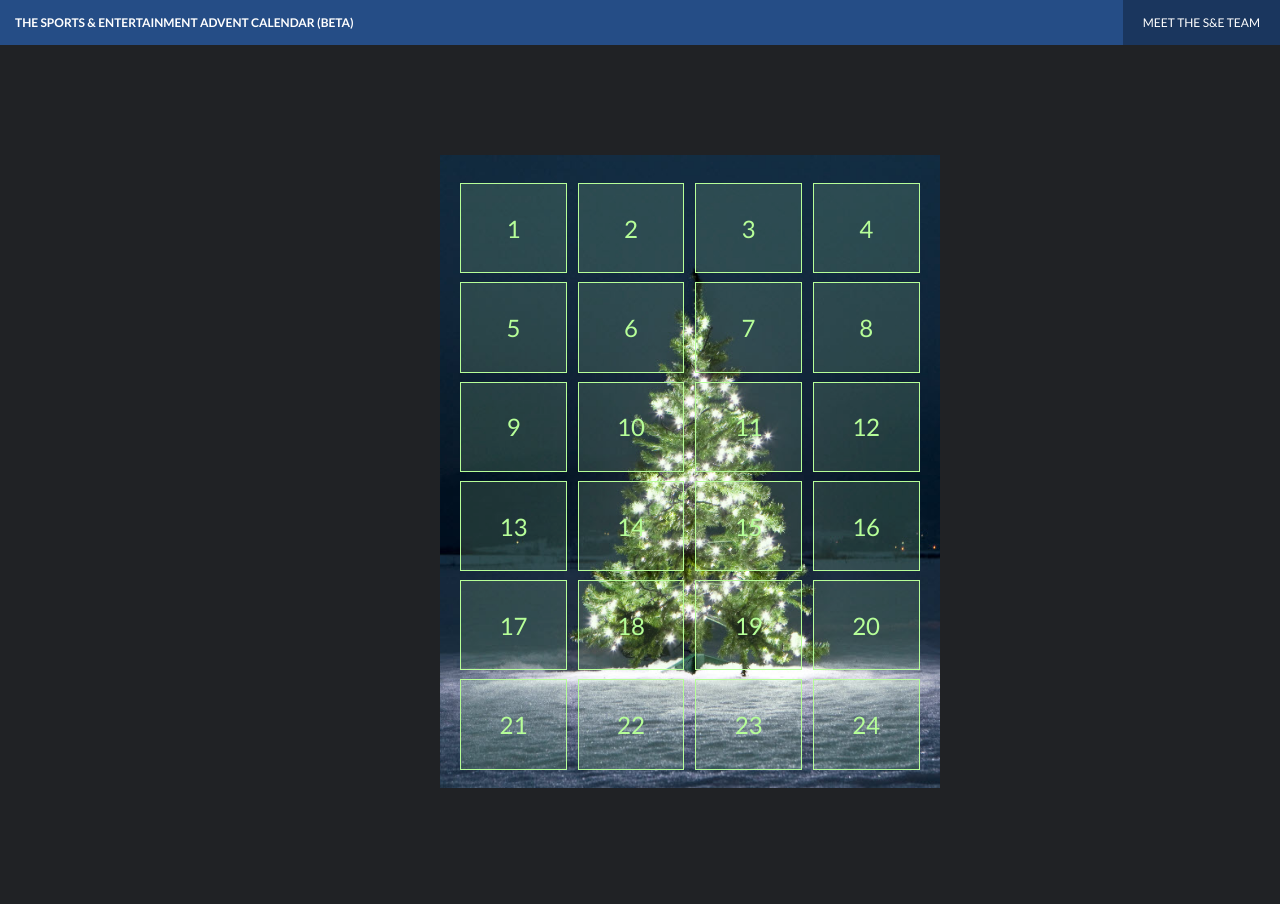
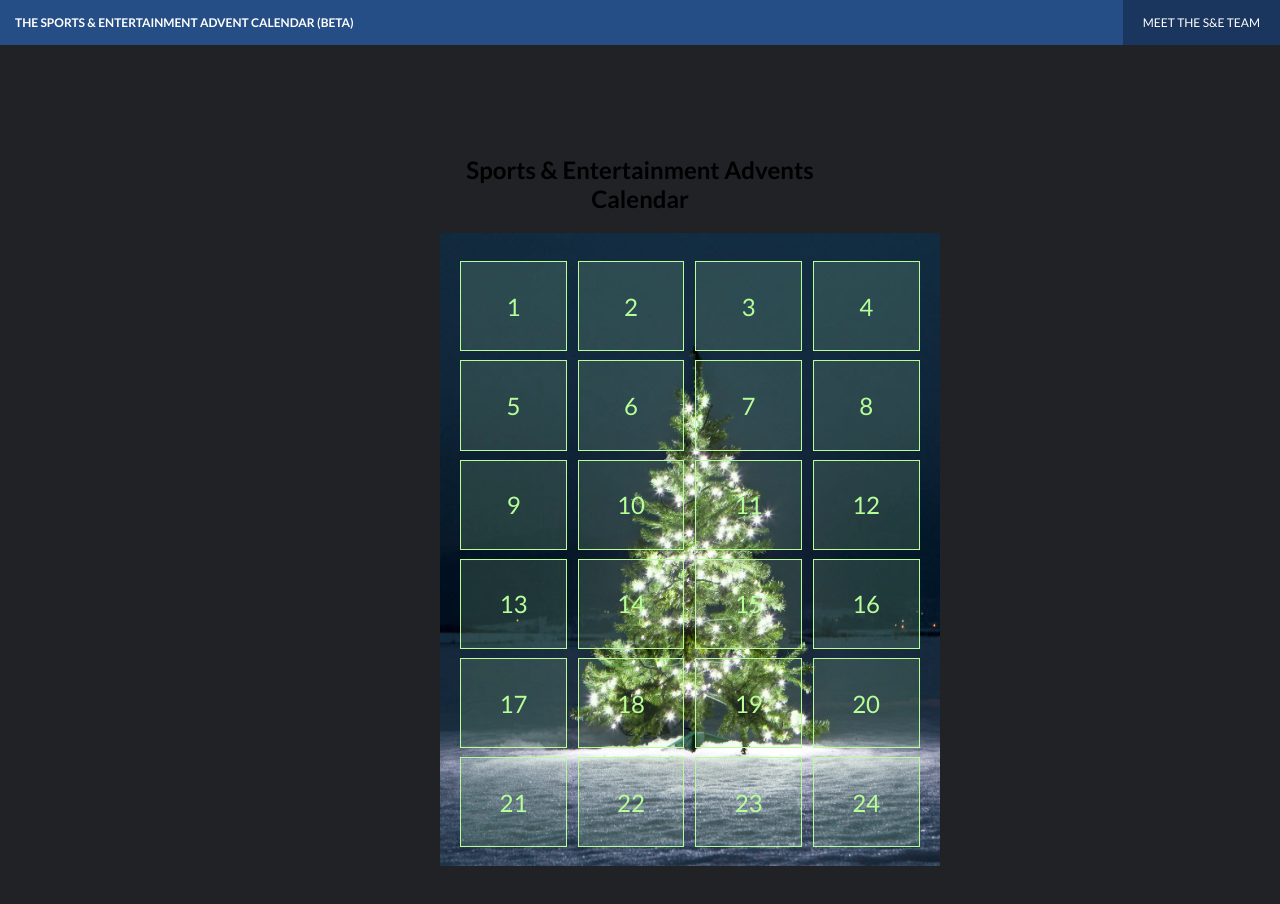
Before and after one commit to I305087/Sports-Entertainment, a plain HTML site: page index.html in a window 1280 px wide. Before the commit the page ends 881 px from the top, so only its background shows below. Drawn offline with Linux system fonts and the light colour scheme.

Commit message:
Update index.html

```diff
--- a/index.html
+++ b/index.html
@@ -23,7 +23,7 @@
 
 		<div class="demo-content cf">
 			<article>
-				<h1> </h1>
+				<h1 align="center"> Sports & Entertainment Advents Calendar </h1>
 
 				<img src="images/treeSAP.jpg" alt="Advent Calendar" width="500" height="633" id="adventCal">
 
```
